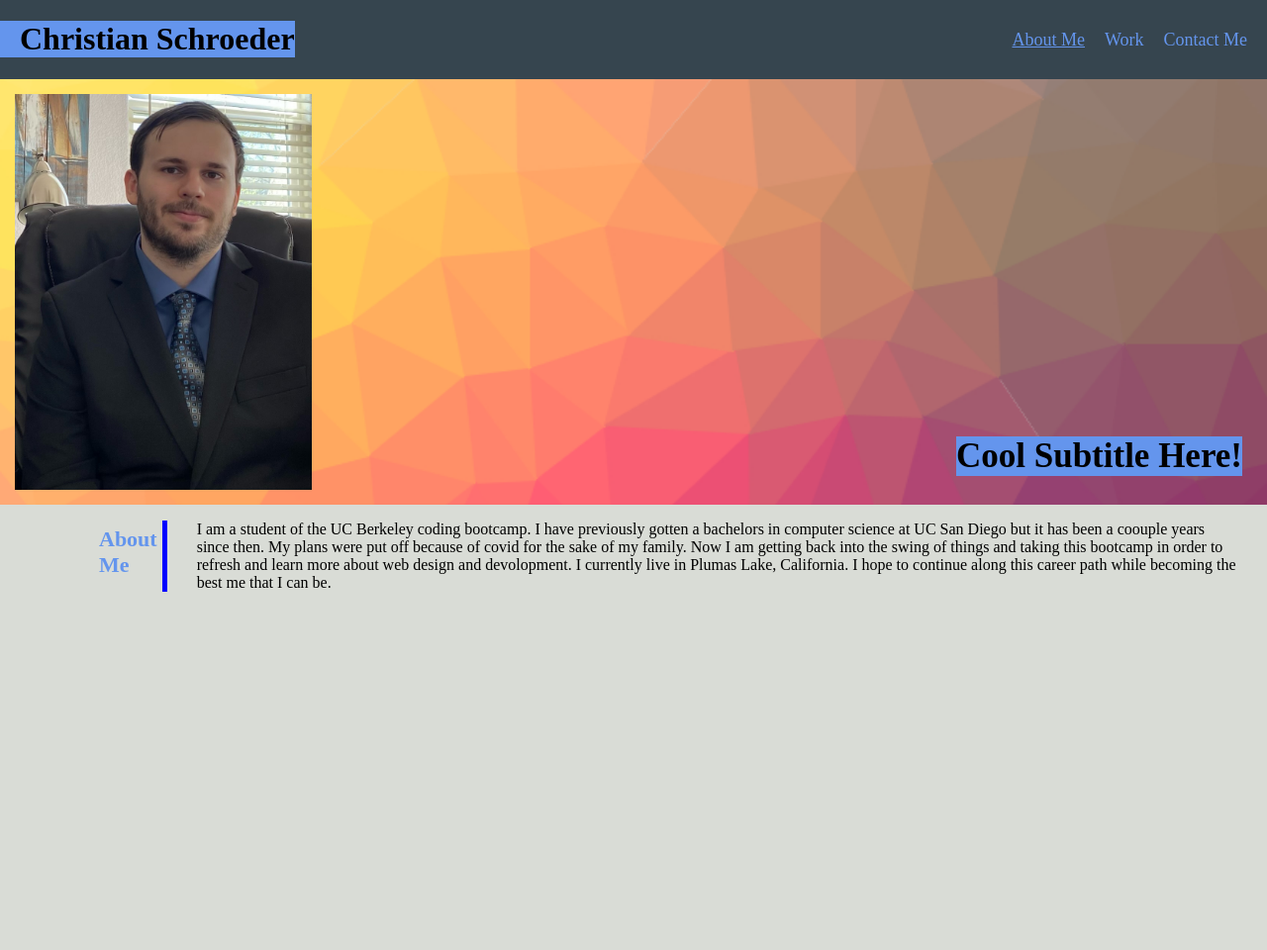
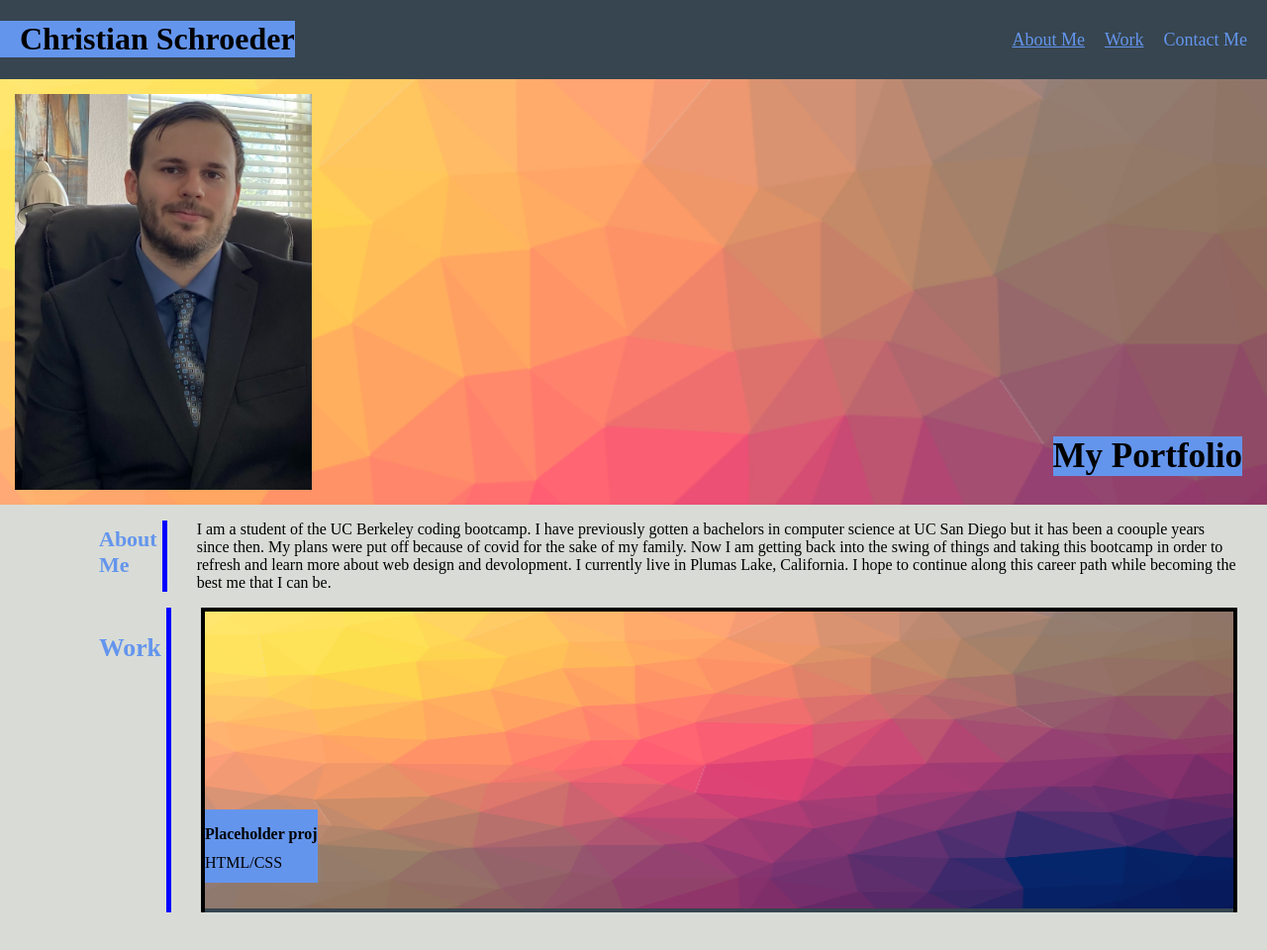
Before and after one commit to cmwschroeder/old-portfolio, a plain HTML site: page index.html in a window 1280 px wide. Shown: the whole page at 99% size. Before the commit the page ends 800 px from the top, so only its background shows below. Drawn offline with Linux system fonts and the light colour scheme.

Commit message:
added work section and first card with working link, linked to work section

```diff
--- a/assets/css/style.css
+++ b/assets/css/style.css
@@ -48,7 +48,7 @@ a {
     align-items: end;
 }
 
-img {
+#profile {
     height: 400px;
     width: 300px;
     margin: 15px;
@@ -60,22 +60,53 @@ h2 {
     background-color: var(--coolBlue);
 }
 
-#about-me-sect {
+#about-me-sect, #work-sect {
     display: flex;
     width: 100%;
 }
 
-#about-me-h {
+#about-me-h, #work-sect-h {
     margin-left: 100px;
     margin-right: 5px;
     font-size: 22px;
     color: var(--coolBlue);
 }
 
-#about-me-para {
+#about-me-para, #work-cards {
     padding-left: 30px;
     padding-right: 30px;
     border-left: 5px solid blue;
+}
+
+#work-cards {
+    display: flex;
+    flex-wrap: wrap;
+    width: 100%;
+}
+
+#first-proj {
+    height: 300px;
+    position: relative;
+    line-height: 8px;
+    border: 4px solid black;
+    flex: 1;
+    width: 100%;
+}
+
+img {
+    width: 100%;
+    height: 100%;
+}
+
+h4 {
+    font-size: 16px;
+}
+
+#first-proj-content {
+    background-color: var(--coolBlue);
+    display: inline-block;
+    position: absolute;
+    top: 200px;
 }
 
 @media screen and (max-width: 768px) {
--- a/index.html
+++ b/index.html
@@ -3,6 +3,7 @@
 
 <head>
     <meta charset="UTF-8" />
+    <meta name="viewport" content="width=device-width, initial-scale=1" />
     <link rel="stylesheet" href="./assets/css/style.css">
     <title>My Portfolio</title>
 </head>
@@ -12,15 +13,15 @@
         <h1>Christian Schroeder</h1>
         <nav>
             <a href="#about-me-sect">About Me</a>
-            <a>Work</a>
+            <a href="#work-sect">Work</a>
             <a>Contact Me</a>
         </nav>
     </header>
 
     <section id="picture-section">
-        <img src="./assets/images/my_picture.jpeg" alt="picture of Christian Schroeder">
+        <img src="./assets/images/my_picture.jpeg" id="profile" alt="picture of Christian Schroeder">
         <section id="subtitle-section">
-            <h2>Cool Subtitle Here!</h2>
+            <h2>My Portfolio</h2>
         </section>
     </section>
 
@@ -35,6 +36,33 @@
         </p>
     </section>
 
+    <section id="work-sect">
+        <section id="work-sect-h">
+            <h3 id="work-h">Work</h3>
+        </section>
+        <section id="work-cards">
+            <section class="cards" id="first-proj">
+                <a href="https://www.google.com">
+                    <img src="./assets/images/cool-background.png" />
+                </a>
+                <section id="first-proj-content">
+                    <h4>Placeholder proj</h4>
+                    <p>HTML/CSS</p>
+                </section>
+            </section>
+
+            <section class="cards">
+
+            </section>
+
+        </section>
+
+    </section>
+
+    <br>
+    <br>
+    <br>
+
     <footer>
 
     </footer>
```
